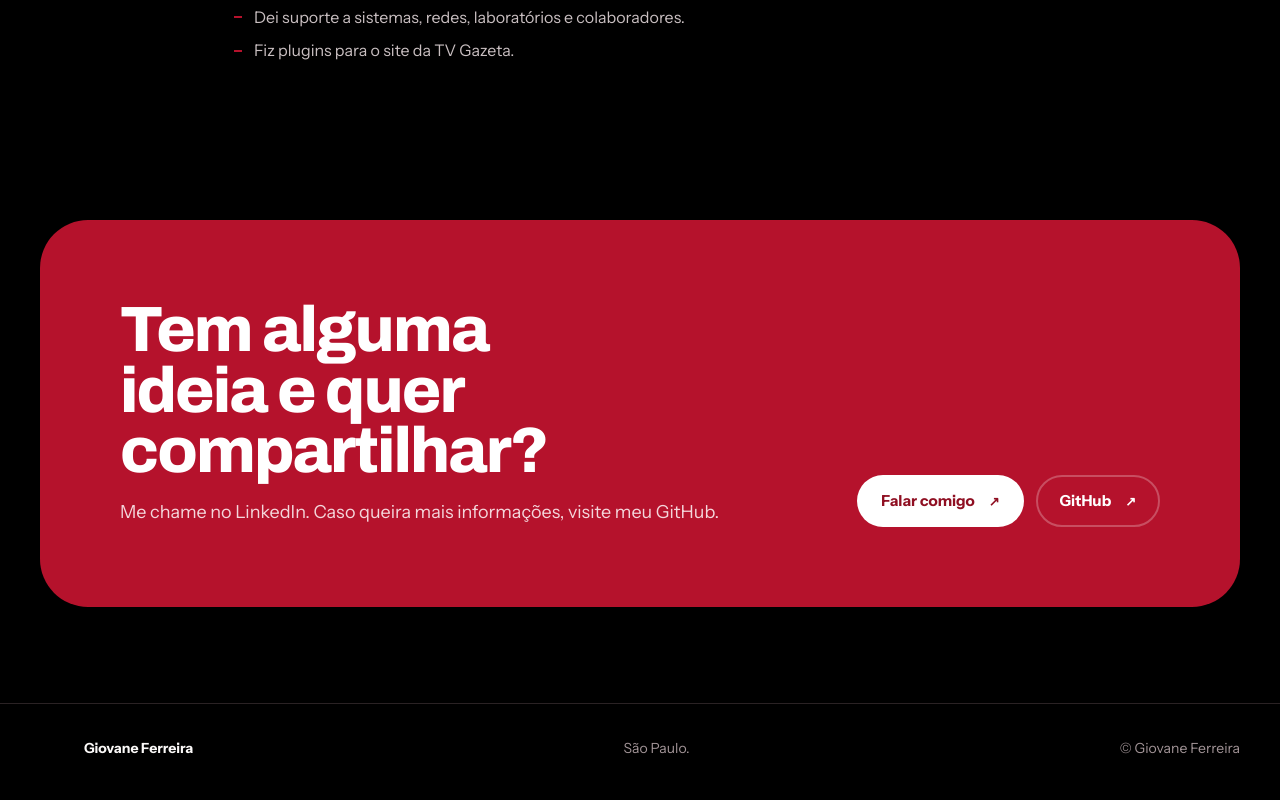
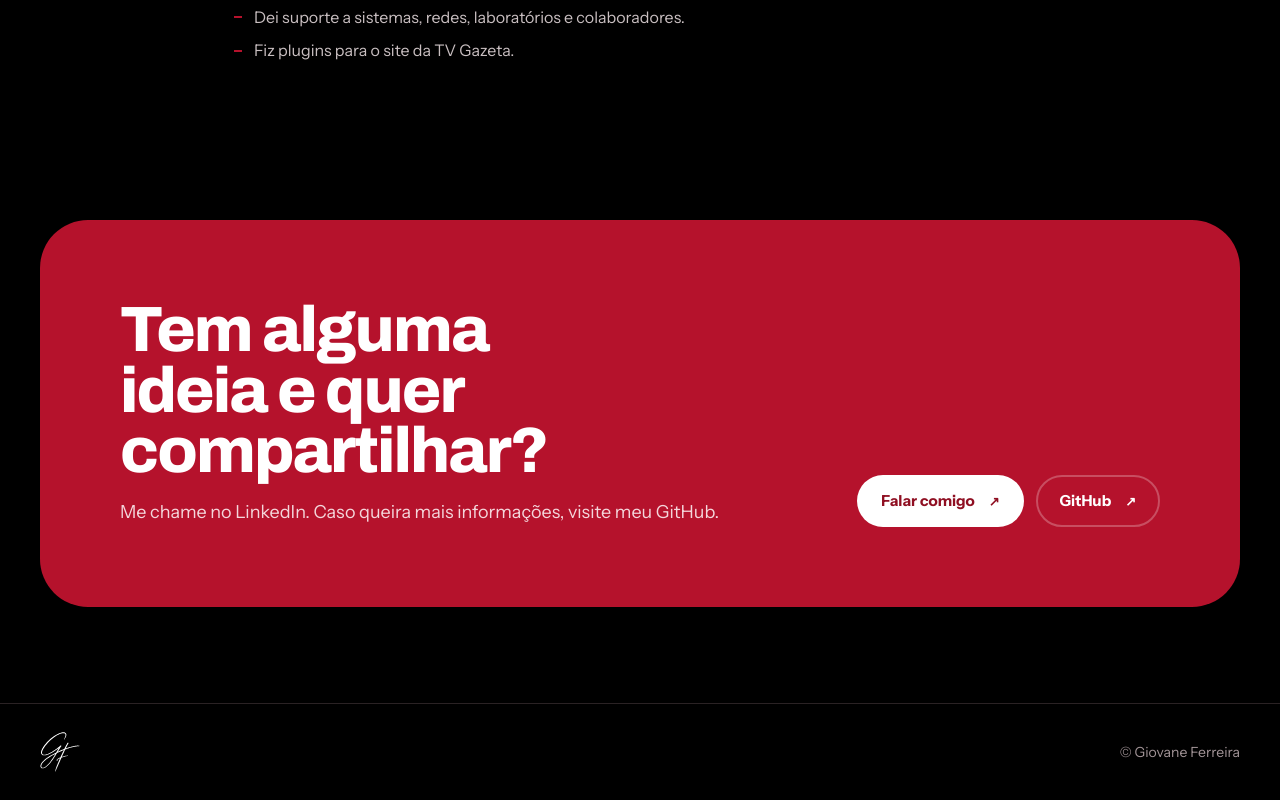
Before and after one commit to giovane-f16/portfolio-projetos, a Next.js app: page / in a window 1280 px wide. Shown: the part 3265-4065 px from the top of the page. Built offline with nearby package versions, Linux system fonts and the light colour scheme.

Commit message:
feat(ui): deixa só a logo branca e o copyright no rodapé
Co-Authored-By: Claude Opus 5.5 <noreply@anthropic.com>

```diff
--- a/src/app/globals.css
+++ b/src/app/globals.css
@@ -468,11 +468,8 @@ html[data-locale="en"] [data-locale-copy="pt"], html[data-locale="pt"] [data-loc
   display: flex; flex-wrap: wrap; align-items: center; justify-content: space-between; gap: 12px 32px; padding-block: 28px;
   color: var(--color-text-subtle); font-size: var(--text-sm);
 }
-.footer-brand {
-  display: flex; align-items: center; gap: 12px; color: var(--color-text);
-}
-.footer-brand img {
-  filter: brightness(0);
+.footer-logo {
+  filter: brightness(0) invert(1);
 }
 .footer-inner p {
   margin: 0;
--- a/src/components/Footer.tsx
+++ b/src/components/Footer.tsx
@@ -1,28 +1,17 @@
 import Image from "next/image";
-import type { LocalizedText } from "@/data/portfolio";
-
-function Copy({ text }: { text: LocalizedText }) {
-  return (
-    <>
-      <span data-locale-copy="en">{text.en}</span>
-      <span data-locale-copy="pt" lang="pt-BR">
-        {text.pt}
-      </span>
-    </>
-  );
-}
 
 export function Footer() {
   return (
     <footer className="site-footer">
       <div className="footer-inner shell">
-        <div className="footer-brand">
-          <Image src="/logo.svg" alt="" width={32} height={32} unoptimized />
-          <strong translate="no">Giovane Ferreira</strong>
-        </div>
-        <p>
-          <Copy text={{ en: "São Paulo.", pt: "São Paulo." }} />
-        </p>
+        <Image
+          className="footer-logo"
+          src="/logo.svg"
+          alt="Giovane Ferreira"
+          width={40}
+          height={40}
+          unoptimized
+        />
         <p>© Giovane Ferreira</p>
       </div>
     </footer>
```
